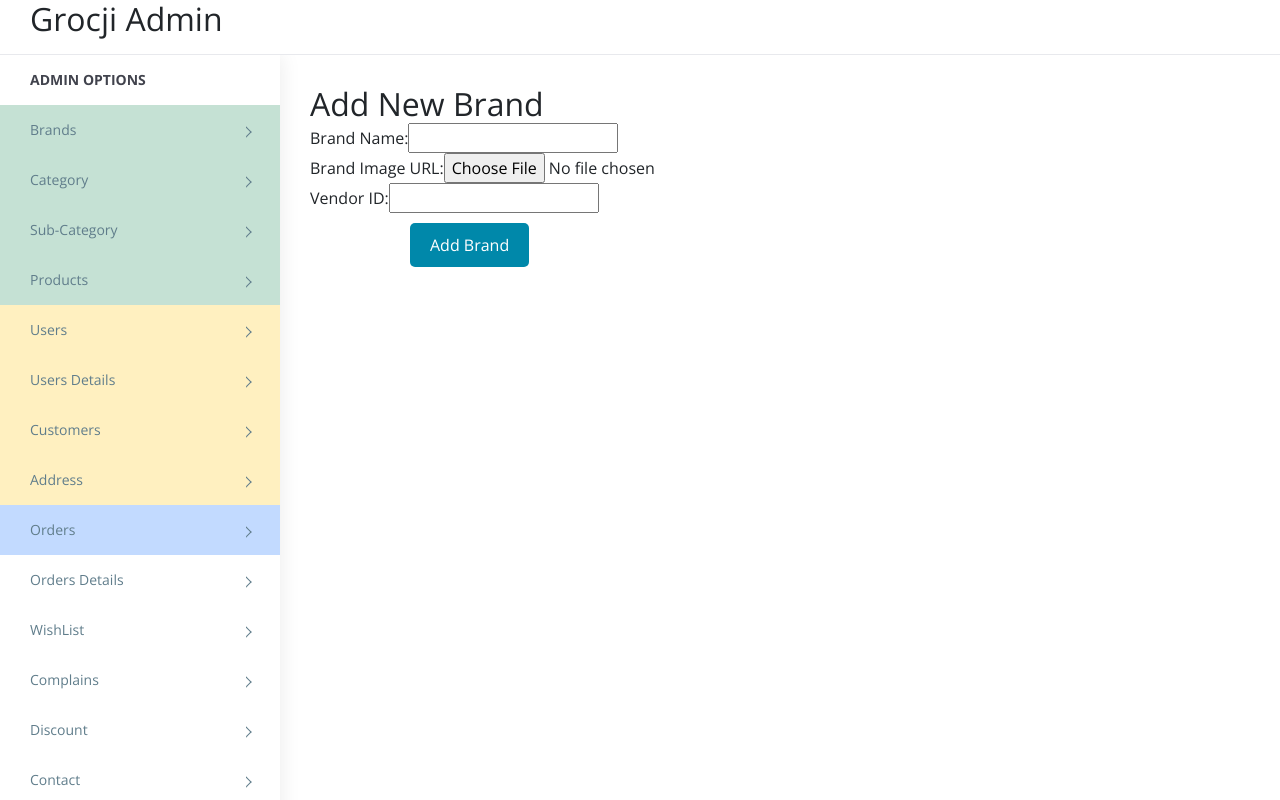
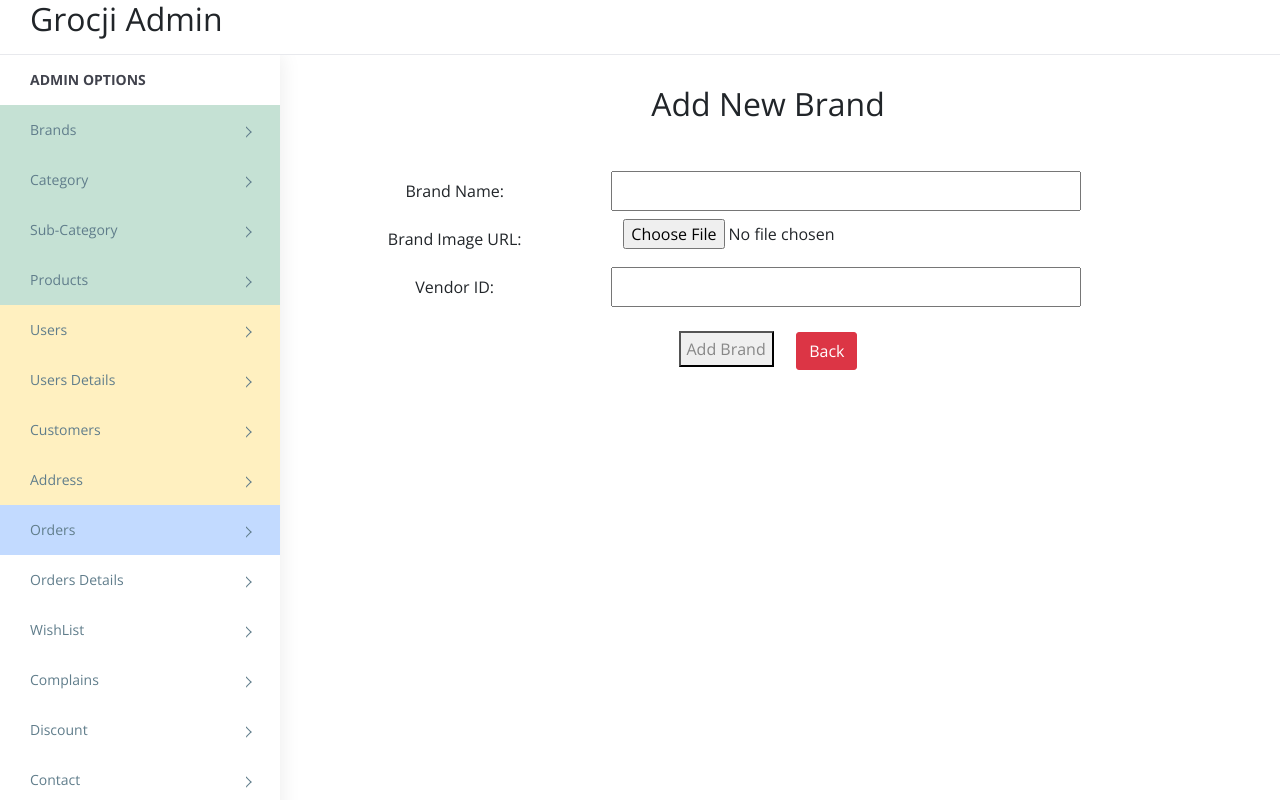
Before and after one commit to hsahu4012/admin, a React (Create React App) app: page /brandcreate in a window 1280 px wide. Built offline with nearby package versions, Linux system fonts and the light colour scheme; sample sign-in values are in the browser's storage.

Commit message:
ECP-435 Admin : check brand CRUD and Fix Bugs

```diff
--- a/src/components/brand/BrandCreate.js
+++ b/src/components/brand/BrandCreate.js
@@ -1,6 +1,9 @@
 import React, { useState } from 'react';
-import { useNavigate } from 'react-router-dom';
+import {Link, useNavigate } from 'react-router-dom';
 import axios from 'axios';
+import { ConfirmationModal } from '../shared/ConfirmationModal';
+import { toast } from 'react-toastify';
+import { ToastContainer } from 'react-bootstrap';
 
 const BrandCreate = () => {
   const [brandName, setBrandName] = useState('');
@@ -8,76 +11,93 @@ const BrandCreate = () => {
   const [vendorId, setVendorId] = useState('');
   const [loading, setLoading] = useState(false); // Loading state
   const navigate = useNavigate();
+  const [modalShow,setModalShow] = useState(false)
+  const [formValue ,setFormValue] = useState({});
 
   const handleSubmit = async e => {
     e.preventDefault();
-    setLoading(true); // Show loader
-
-    try {
-      await axios.post(`${process.env.REACT_APP_API_URL}brand/addbrand`, {
-        headers: {
+    setFormValue({
       brand_name: brandName,
       brand_image: brandImage,
       vendor_id: vendorId,
-        },
-      });
+  })
+  setModalShow(true);
+  };
+
+  const confirmSubmittedBrand = async()=>{
+    setLoading(true); // Show loader
+    try {
+      await axios.post(`${process.env.REACT_APP_API_URL}brand/addbrand`,formValue );
+      setModalShow(false)
       navigate('/brandlist'); // Navigate to BrandList page
+      toast.success("Brand Added Successfully")
     } catch (error) {
       console.error('Error adding brand:', error);
     } finally {
       setLoading(false); // Hide loader
     }
-  };
+  }
 
   return (
+    <>
     <div>
-      <h2>Add New Brand</h2>
+      <ToastContainer/>
+      <h2 className='text-center mb-5'>Add New Brand</h2>
       <form onSubmit={handleSubmit}>
-        <div>
-          <label>Brand Name:</label>
+        <div className='row mb-2'>
+          <label className='col-4 my-2 text-center'>Brand Name:</label>
           <input
+          className='col-6'
             type='text'
             value={brandName}
             onChange={e => setBrandName(e.target.value)}
             required
           />
         </div>
-        <div>
-          <label>Brand Image URL:</label>
+        <div className='row mb-2'>
+          <label className='col-4 my-2 text-center'>Brand Image URL:</label>
           <input
+          className='col-6'
             type='file'
             value={brandImage}
             onChange={e => setBrandImage(e.target.files[0])} // Handle file input
           />
         </div>
-        <div>
-          <label>Vendor ID:</label>
+        <div className='row mb-2'>
+          <label className='col-4 my-2 text-center'>Vendor ID:</label>
           <input
+          className='col-6'
             type='text'
             value={vendorId}
             onChange={e => setVendorId(e.target.value)}
             required
           />
         </div>
+        <div className='text-center my-4'>
             <button
             type='submit'
             disabled={loading}
-          style={{
-            backgroundColor: loading ? 'grey' : '#0088aa', // Change to your preferred color
-            color: 'white',
-            border: 'none',
-            marginTop: 10,
-            marginLeft: 100,
-            paddingTop: 10,
-            padding: '10px 20px',
-            borderRadius: '5px',
-            fontSize: '16px',
-          }}
+           className='py-1'
             >
             {loading ? 'Adding Brand...' : 'Add Brand'}
             </button>
+            &nbsp; &nbsp;
+            <Link to='/brandlist' className='btn btn-danger back'>
+              Back
+            </Link>
+          </div>
       </form>
     </div>
+
+    <ConfirmationModal
+        show={modalShow}
+        modalMessage = "You Want to Add the New Brand"
+        onHide={() => setModalShow(false)}
+        confirmation ={confirmSubmittedBrand}
+        operationType="Add"
+        wantToAddData = {true}
+      />
+    </>
   );
 };
 
--- a/src/components/brand/BrandList.js
+++ b/src/components/brand/BrandList.js
@@ -1,9 +1,14 @@
 import React, { useEffect, useState } from 'react';
 import axios from 'axios';
 import { Link } from 'react-router-dom';
+import { ConfirmationModal } from '../shared/ConfirmationModal';
+import { toast,ToastContainer } from 'react-toastify';
 
 const BrandList = () => {
   const [brands, setBrands] = useState([]);
+  const [modalShow,setModalShow] = useState(false);
+  const [deletedId,setDeletedId] = useState(null);
+
 
   useEffect(() => {
     axios
@@ -13,15 +18,24 @@ const BrandList = () => {
   }, []);
 
   const removeBrand = id => {
+    setDeletedId(id);
+    setModalShow(true);
+  };
+
+  const confirmDeleteBrand = async()=>{
     axios
-      .put(`${process.env.REACT_APP_API_URL}brand/removebrand/${id}`)
+      .put(`${process.env.REACT_APP_API_URL}brand/removebrand/${deletedId}`)
       .then(response =>
-        setBrands(brands.filter(brand => brand.brand_id !== id))
+        setBrands(brands.filter(brand => brand.brand_id !== deletedId))
       )
       .catch(error => console.error('Error removing brand:', error));
-  };
+      toast.success("Brand Deleted Successfully");
+      setModalShow(false);
+  }
 
   return (
+    <>
+    <ToastContainer/>
     <div>
       <h1>Brand List</h1>
       <Link to='/brandcreate' className='btn btn-primary'>
@@ -56,6 +70,16 @@ const BrandList = () => {
         </tbody>
       </table>
     </div>
+
+    <ConfirmationModal
+        show={modalShow}
+        modalMessage = "you really want to Remove this Brand"
+        onHide={() => setModalShow(false)}
+        confirmation ={confirmDeleteBrand}
+        operationType = "Delete"
+        wantToAddData = {true}
+      />
+    </>
   );
 };
 
--- a/src/components/brand/BrandUpdate.js
+++ b/src/components/brand/BrandUpdate.js
@@ -2,13 +2,20 @@ import React, { useState, useEffect } from 'react';
 import { Link, useNavigate, useParams } from 'react-router-dom';
 import axios from 'axios';
 import { Formik, Field, Form } from 'formik';
+import { ConfirmationModal } from '../shared/ConfirmationModal';
+import { toast } from 'react-toastify';
 
 const BrandUpdate = () => {
   const { id } = useParams();
   const navigate = useNavigate();
   const [formValues, setFormValues] = useState({
     brand_name: '',
+    brand_id:'',
   });
+
+  const [modalShow,setModalShow] = useState(false);
+  const [modalMessage, setModalMessage] = useState('');
+  const [formValuesChanged ,setFormValuesChanged] = useState(false)
 
   useEffect(() => {
     const fetchBrandDetails = async () => {
@@ -21,6 +28,7 @@ const BrandUpdate = () => {
         if (brand) {
           setFormValues({
             brand_name: brand.brand_name,
+            brand_id: brand.brand_id,
           });
         } else {
           setFormValues({ brand_name: '' }); // Set default values if no brand found
@@ -34,32 +42,42 @@ const BrandUpdate = () => {
     fetchBrandDetails();
   }, [id]);
 
-  const updateBrand = async values => {
+  const updateBrand =  values => {
     try {
       const isUnchanged = Object.keys(formValues).every(
         key => formValues[key] === values[key]
       );
 
       if (isUnchanged) {
-        alert('No changes were made. Nothing to update.');
-        return;
+        setModalMessage('No changes were made. Nothing to update.');
       }
-      const confirmed = window.confirm(
-        'Are you sure you want to update this brand?'
-      );
-      if (confirmed) {
-        await axios.put(
-          `${process.env.REACT_APP_API_URL}brand/updatebrand/${id}`,
-          values
-        );
-        navigate('/BrandList');
+      else{
+        setModalMessage('You really want to Update this Brand.');
+        setFormValuesChanged(true)
+        setFormValues(values);
       }
     } catch (err) {
       console.error(err);
+    }finally{
+      setModalShow(true);
     }
   };
 
+  const confirmUpdateBrand = async()=>{
+    try {
+       await axios.put(
+          `${process.env.REACT_APP_API_URL}brand/updatebrand/${id}`,
+          formValues
+        );
+        setModalShow(false);
+        toast.success("Brand Updated Successfully")
+        navigate('/BrandList');
+    } catch (error) {
+      console.log(error)
+    }
+  }
   return (
+   <>
     <div className='text-center mb-5'>
       <h2>Update Brand</h2>
       <br />
@@ -70,6 +88,10 @@ const BrandUpdate = () => {
         onSubmit={values => updateBrand(values)}
       >
         <Form className='brandUpdateForm'>
+        <div className='row mb-2'>
+            <label className='col-4 my-2 text-center'>Brand Name:</label>
+            <Field name='brand_id' type='text' className='col-6' readOnly />
+          </div>
           <div className='row mb-2'>
             <label className='col-4 my-2 text-center'>Brand Name:</label>
             <Field name='brand_name' type='text' className='col-6' required />
@@ -86,6 +108,16 @@ const BrandUpdate = () => {
         </Form>
       </Formik>
     </div>
+
+    <ConfirmationModal
+        show={modalShow}
+        modalMessage = {modalMessage}
+        onHide={() => setModalShow(false)}
+        confirmation ={confirmUpdateBrand}
+        operationType = "Update"
+        wantToAddData = {formValuesChanged}
+      />
+   </>
   );
 };
 
```
Lines whose indentation alone changed are shown as unchanged.
